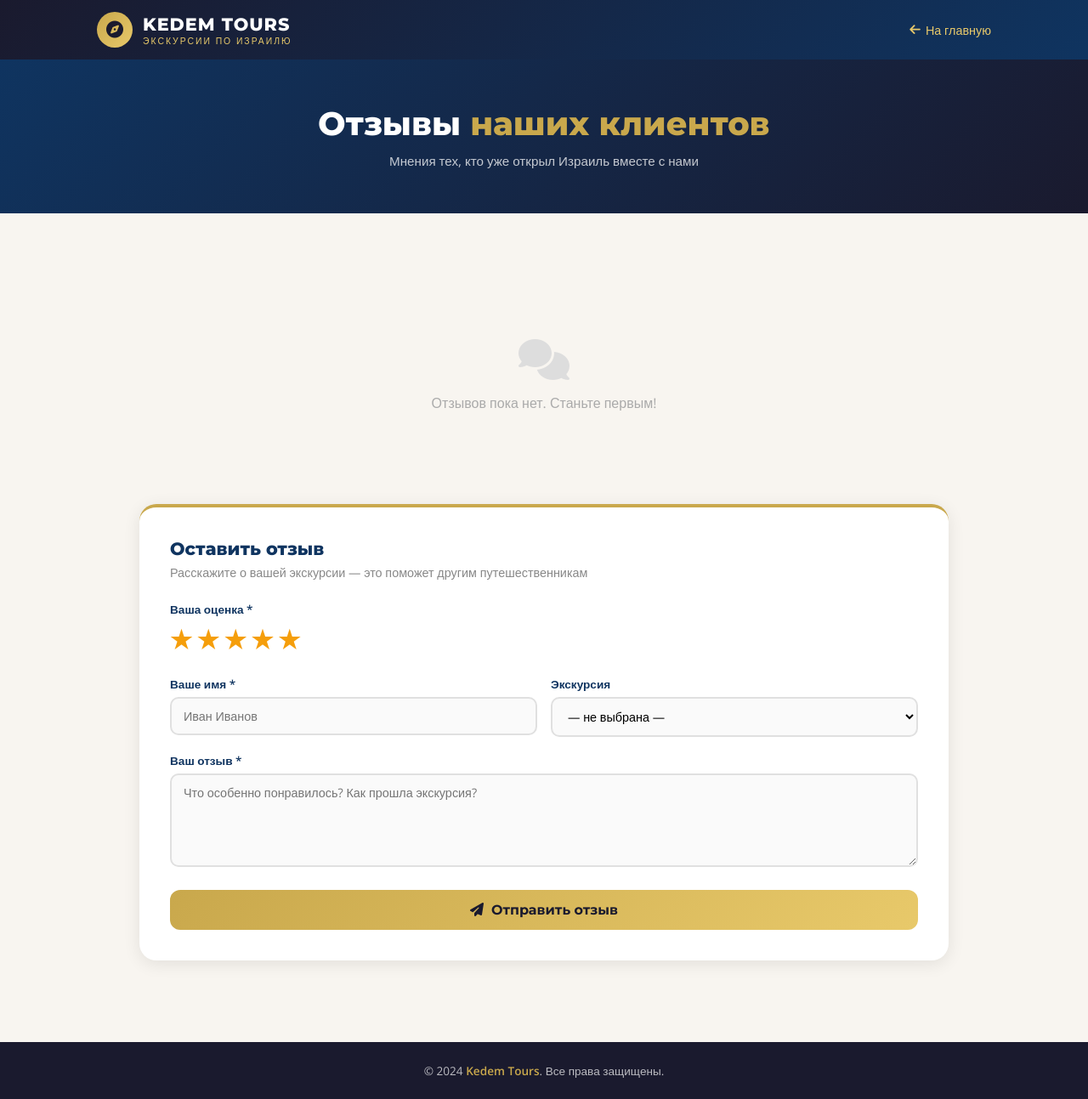
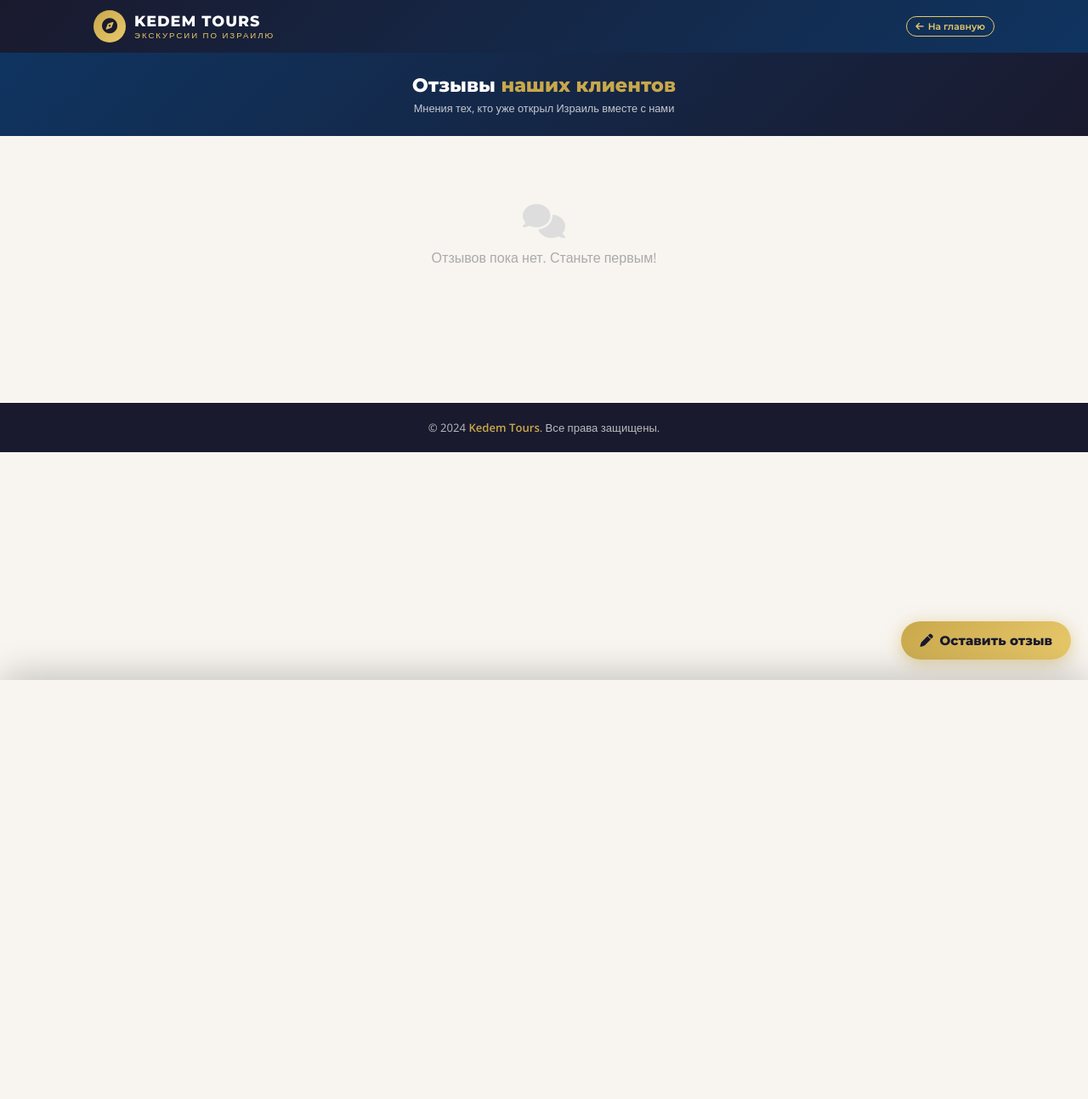
Before and after one commit to kravitz49/kedem-tours-site, a PHP site: page /reviews-page.php in a window 1280 px wide. Shown: the whole page at 85% size. After the commit the page ends 800 px from the top, so only its background shows below. Run offline with PHP 8.4, Linux system fonts and the light colour scheme; data that the repository does not hold is empty.

Commit message:
Reviews page: compact layout + form as FAB bottom sheet
Reduce hero, stats, cards size. Move review form to FAB button
that opens a slide-up bottom sheet. Add localStorage settings cache.

https://claude.ai/code/session_01RZwZJo9oty34tAU8XM2nXH

```diff
--- a/reviews-page.php
+++ b/reviews-page.php
@@ -13,84 +13,73 @@
     body { font-family: 'Open Sans', sans-serif; background: var(--bg); color: #2d2d2d; }
 
     header { background: linear-gradient(135deg,var(--dark),var(--accent)); box-shadow: 0 2px 20px rgba(0,0,0,.3); }
-    .header-inner { max-width:1100px; margin:0 auto; display:flex; align-items:center; justify-content:space-between; padding:14px 24px; }
-    .logo { display:flex; align-items:center; gap:12px; text-decoration:none; }
-    .logo-icon { width:42px; height:42px; border-radius:50%; background:linear-gradient(135deg,var(--gold),var(--gold-light)); display:flex; align-items:center; justify-content:center; font-size:20px; color:var(--dark); overflow:hidden; }
+    .header-inner { max-width:1100px; margin:0 auto; display:flex; align-items:center; justify-content:space-between; padding:12px 20px; }
+    .logo { display:flex; align-items:center; gap:10px; text-decoration:none; }
+    .logo-icon { width:38px; height:38px; border-radius:50%; background:linear-gradient(135deg,var(--gold),var(--gold-light)); display:flex; align-items:center; justify-content:center; font-size:18px; color:var(--dark); overflow:hidden; flex-shrink:0; }
     .logo-icon img { width:100%; height:100%; object-fit:cover; border-radius:50%; }
-    .logo-name { font-family:'Montserrat',sans-serif; font-weight:800; font-size:1.3rem; color:var(--white); letter-spacing:1px; }
-    .logo-sub  { font-size:.65rem; color:var(--gold-light); letter-spacing:2px; text-transform:uppercase; }
-    .back-btn  { color:var(--gold-light); text-decoration:none; font-size:.9rem; display:flex; align-items:center; gap:6px; }
-    .back-btn:hover { color:var(--gold); }
+    .logo-name { font-family:'Montserrat',sans-serif; font-weight:800; font-size:1.1rem; color:var(--white); letter-spacing:1px; }
+    .logo-sub  { font-size:.6rem; color:var(--gold-light); letter-spacing:2px; text-transform:uppercase; }
+    .back-btn  { display:inline-flex; align-items:center; gap:5px; background:transparent; border:1.5px solid var(--gold-light); color:var(--gold-light); text-decoration:none; font-size:.68rem; font-family:'Montserrat',sans-serif; font-weight:600; padding:4px 10px; border-radius:20px; white-space:nowrap; }
 
     /* HERO */
-    .reviews-hero {
-      background: linear-gradient(135deg, var(--accent) 0%, var(--dark) 100%);
-      padding: 52px 24px; text-align: center;
-    }
-    .reviews-hero h1 { font-family:'Montserrat',sans-serif; font-weight:800; font-size:clamp(1.6rem,4vw,2.4rem); color:var(--white); margin-bottom:10px; }
+    .reviews-hero { background: linear-gradient(135deg, var(--accent) 0%, var(--dark) 100%); padding: 24px 20px; text-align: center; }
+    .reviews-hero h1 { font-family:'Montserrat',sans-serif; font-weight:800; font-size:1.4rem; color:var(--white); margin-bottom:4px; }
     .reviews-hero h1 span { color:var(--gold); }
-    .reviews-hero p { color:rgba(255,255,255,.75); font-size:.95rem; }
+    .reviews-hero p { color:rgba(255,255,255,.75); font-size:.8rem; }
 
-    .section { max-width:1000px; margin:0 auto; padding:48px 24px; }
+    .section { max-width:1000px; margin:0 auto; padding:20px 16px 100px; }
 
     /* STATS */
-    .stats-row { display:flex; gap:24px; justify-content:center; flex-wrap:wrap; margin-bottom:40px; }
-    .stat-pill { background:var(--white); border-radius:14px; padding:20px 32px; text-align:center; box-shadow:var(--shadow); }
-    .stat-num  { font-family:'Montserrat',sans-serif; font-weight:800; font-size:2rem; color:var(--accent); }
-    .stat-lbl  { font-size:.8rem; color:#888; margin-top:2px; }
+    .stats-row { display:flex; gap:12px; justify-content:center; flex-wrap:wrap; margin-bottom:20px; }
+    .stat-pill { background:var(--white); border-radius:12px; padding:12px 24px; text-align:center; box-shadow:var(--shadow); }
+    .stat-num  { font-family:'Montserrat',sans-serif; font-weight:800; font-size:1.4rem; color:var(--accent); }
+    .stat-lbl  { font-size:.72rem; color:#888; margin-top:2px; }
 
     /* REVIEWS GRID */
-    .r-grid { display:grid; grid-template-columns:repeat(auto-fill,minmax(280px,1fr)); gap:20px; margin-bottom:48px; }
-    .r-card { background:var(--white); border-radius:16px; padding:24px; box-shadow:var(--shadow); display:flex; flex-direction:column; gap:10px; }
+    .r-grid { display:grid; grid-template-columns:repeat(auto-fill,minmax(260px,1fr)); gap:12px; margin-bottom:20px; }
+    .r-card { background:var(--white); border-radius:12px; padding:14px; box-shadow:var(--shadow); display:flex; flex-direction:column; gap:6px; }
     .r-top  { display:flex; align-items:center; justify-content:space-between; }
-    .r-name { font-family:'Montserrat',sans-serif; font-weight:700; font-size:.95rem; color:var(--accent); }
-    .r-stars{ color:#f59e0b; letter-spacing:2px; }
-    .r-exc  { font-size:.75rem; color:var(--gold); font-weight:600; text-transform:uppercase; letter-spacing:.5px; }
-    .r-text { font-size:.88rem; color:#444; line-height:1.45; flex:1; }
-    .r-date { font-size:.75rem; color:#bbb; }
+    .r-name { font-family:'Montserrat',sans-serif; font-weight:700; font-size:.85rem; color:var(--accent); }
+    .r-stars{ color:#f59e0b; font-size:.85rem; }
+    .r-exc  { font-size:.7rem; color:var(--gold); font-weight:600; text-transform:uppercase; letter-spacing:.5px; }
+    .r-text { font-size:.82rem; color:#444; line-height:1.45; }
+    .r-date { font-size:.7rem; color:#bbb; }
 
-    .no-reviews { text-align:center; padding:60px 20px; color:#aaa; }
-    .no-reviews i { font-size:3rem; display:block; margin-bottom:16px; color:#ddd; }
+    .no-reviews { text-align:center; padding:40px 20px; color:#aaa; }
+    .no-reviews i { font-size:2.5rem; display:block; margin-bottom:12px; color:#ddd; }
 
-    /* FORM */
-    .form-section {
-      background:var(--white); border-radius:20px; padding:36px;
-      box-shadow:var(--shadow); border-top:4px solid var(--gold);
-    }
-    .form-title { font-family:'Montserrat',sans-serif; font-weight:800; font-size:1.3rem; color:var(--accent); margin-bottom:6px; }
-    .form-sub   { color:#888; font-size:.9rem; margin-bottom:24px; }
-    .form-row   { display:grid; grid-template-columns:1fr 1fr; gap:16px; }
-    .form-group { margin-bottom:18px; }
-    .form-group label { display:block; font-weight:600; font-size:.85rem; color:var(--accent); margin-bottom:6px; }
-    .form-group input,
-    .form-group select,
-    .form-group textarea {
-      width:100%; padding:11px 14px; border:2px solid #e0e0e0; border-radius:10px;
-      font-family:'Open Sans',sans-serif; font-size:.9rem; outline:none;
-      transition:border-color .2s; background:#fafafa;
-    }
+    /* FAB */
+    .review-fab { position:fixed; bottom:24px; right:20px; z-index:300; background:linear-gradient(135deg,var(--gold),var(--gold-light)); color:var(--dark); border:none; border-radius:30px; padding:13px 22px; font-family:'Montserrat',sans-serif; font-weight:800; font-size:.95rem; cursor:pointer; box-shadow:0 4px 20px rgba(201,168,76,.5); display:flex; align-items:center; gap:8px; }
+    .review-fab:active { transform:scale(0.95); }
+
+    /* OVERLAY */
+    .sheet-overlay { display:none; position:fixed; inset:0; background:rgba(0,0,0,.5); z-index:400; }
+    .sheet-overlay.open { display:block; }
+
+    /* BOTTOM SHEET */
+    .review-sheet { position:fixed; bottom:0; left:0; right:0; z-index:401; background:var(--white); border-radius:20px 20px 0 0; padding:20px 20px 32px; max-height:92vh; overflow-y:auto; transform:translateY(100%); transition:transform .35s cubic-bezier(.32,1,.23,1); box-shadow:0 -8px 40px rgba(0,0,0,.2); }
+    .review-sheet.open { transform:translateY(0); }
+    .sheet-handle { width:40px; height:4px; background:#ddd; border-radius:4px; margin:0 auto 16px; }
+    .sheet-close { position:absolute; top:14px; right:14px; background:rgba(0,0,0,.07); border:none; border-radius:50%; width:28px; height:28px; font-size:.9rem; cursor:pointer; display:flex; align-items:center; justify-content:center; color:#555; }
+    .form-title { font-family:'Montserrat',sans-serif; font-weight:800; font-size:1rem; color:var(--accent); margin-bottom:3px; }
+    .form-sub   { color:#888; font-size:.75rem; margin-bottom:14px; }
+    .form-row   { display:grid; grid-template-columns:1fr 1fr; gap:10px; }
+    .form-group { margin-bottom:10px; }
+    .form-group label { display:block; font-weight:600; font-size:.75rem; color:var(--accent); margin-bottom:3px; }
+    .form-group input, .form-group select, .form-group textarea { width:100%; padding:8px 10px; border:2px solid #e0e0e0; border-radius:8px; font-family:'Open Sans',sans-serif; font-size:.82rem; outline:none; transition:border-color .2s; background:#fafafa; }
     .form-group input:focus, .form-group select:focus, .form-group textarea:focus { border-color:var(--gold); background:var(--white); }
-    .form-group textarea { resize:vertical; min-height:110px; }
-    .submit-btn {
-      width:100%; padding:14px; background:linear-gradient(135deg,var(--gold),var(--gold-light));
-      color:var(--dark); border:none; border-radius:12px;
-      font-family:'Montserrat',sans-serif; font-weight:700; font-size:1rem;
-      cursor:pointer; transition:opacity .2s; margin-top:4px;
-    }
+    .form-group textarea { resize:vertical; min-height:80px; }
+    .star-picker { display:flex; gap:4px; margin-bottom:10px; }
+    .star-picker label { font-size:1.6rem; cursor:pointer; color:#ddd; transition:color .15s; }
+    .star-picker label.active { color:#f59e0b; }
+    .submit-btn { width:100%; padding:11px; background:linear-gradient(135deg,var(--gold),var(--gold-light)); color:var(--dark); border:none; border-radius:10px; font-family:'Montserrat',sans-serif; font-weight:700; font-size:.9rem; cursor:pointer; transition:opacity .2s; margin-top:4px; }
     .submit-btn:hover { opacity:.9; }
     .submit-btn:disabled { opacity:.6; cursor:not-allowed; }
-    .form-msg { text-align:center; padding:12px; border-radius:10px; font-weight:600; font-size:.9rem; margin-top:14px; display:none; }
+    .form-msg { text-align:center; padding:10px; border-radius:8px; font-weight:600; font-size:.82rem; margin-top:8px; display:none; }
     .form-msg.success { background:#d4edda; color:#155724; display:block; }
     .form-msg.error   { background:#f8d7da; color:#721c24; display:block; }
 
-    /* STAR PICKER */
-    .star-picker { display:flex; gap:6px; margin-bottom:18px; }
-    .star-picker input { display:none; }
-    .star-picker label { font-size:1.8rem; cursor:pointer; color:#ddd; transition:color .15s; }
-    .star-picker label:hover,
-    .star-picker label.active { color:#f59e0b; }
-
-    footer { background:var(--dark); color:rgba(255,255,255,.7); text-align:center; padding:24px; font-size:.85rem; margin-top:48px; }
+    footer { background:var(--dark); color:rgba(255,255,255,.7); text-align:center; padding:20px; font-size:.82rem; }
     footer strong { color:var(--gold); }
 
     @media (max-width:560px) { .form-row { grid-template-columns:1fr; } }
@@ -117,23 +106,26 @@
 </div>
 
 <div class="section">
-
-  <!-- Статистика -->
   <div class="stats-row" id="statsRow"></div>
-
-  <!-- Список отзывов -->
   <div class="r-grid" id="reviewsGrid">
-    <div class="no-reviews" style="grid-column:1/-1">
-      <i class="fa fa-spinner fa-spin"></i>
-      Загружаем отзывы...
+    <div class="no-reviews" style="grid-column:1/-1"><i class="fa fa-spinner fa-spin"></i>Загружаем отзывы...</div>
   </div>
 </div>
 
-  <!-- Форма -->
-  <div class="form-section">
+<footer><p>&copy; 2024 <strong id="footerName">Kedem Tours</strong>. Все права защищены.</p></footer>
+
+<!-- FAB -->
+<button class="review-fab" onclick="openSheet()"><i class="fa fa-pen"></i> Оставить отзыв</button>
+
+<!-- OVERLAY -->
+<div class="sheet-overlay" id="sheetOverlay" onclick="closeSheet()"></div>
+
+<!-- BOTTOM SHEET -->
+<div class="review-sheet" id="reviewSheet">
+  <div class="sheet-handle"></div>
+  <button class="sheet-close" onclick="closeSheet()"><i class="fa fa-times"></i></button>
   <div class="form-title">Оставить отзыв</div>
-    <div class="form-sub">Расскажите о вашей экскурсии — это поможет другим путешественникам</div>
-
+  <div class="form-sub">Расскажите о вашей экскурсии</div>
   <form id="reviewForm" novalidate>
     <div class="form-group">
       <label>Ваша оценка *</label>
@@ -147,31 +139,14 @@
       <input type="hidden" id="rRating" value="5"/>
     </div>
     <div class="form-row">
-        <div class="form-group">
-          <label>Ваше имя *</label>
-          <input type="text" id="rName" placeholder="Иван Иванов"/>
+      <div class="form-group"><label>Ваше имя *</label><input type="text" id="rName" placeholder="Иван Иванов"/></div>
+      <div class="form-group"><label>Экскурсия</label><select id="rExcursion"><option value="">— не выбрана —</option></select></div>
     </div>
-        <div class="form-group">
-          <label>Экскурсия</label>
-          <select id="rExcursion"><option value="">— не выбрана —</option></select>
-        </div>
-      </div>
-      <div class="form-group">
-        <label>Ваш отзыв *</label>
-        <textarea id="rText" placeholder="Что особенно понравилось? Как прошла экскурсия?"></textarea>
-      </div>
-      <button type="submit" class="submit-btn" id="submitBtn">
-        <i class="fa fa-paper-plane"></i>&nbsp; Отправить отзыв
-      </button>
+    <div class="form-group"><label>Ваш отзыв *</label><textarea id="rText" placeholder="Что особенно понравилось?"></textarea></div>
+    <button type="submit" class="submit-btn" id="submitBtn"><i class="fa fa-paper-plane"></i>&nbsp; Отправить отзыв</button>
     <div class="form-msg" id="formMsg"></div>
   </form>
 </div>
-
-</div>
-
-<footer>
-  <p>&copy; 2024 <strong id="footerName">Kedem Tours</strong>. Все права защищены.</p>
-</footer>
 
 <script>
 var selectedRating = 5;
@@ -180,101 +155,79 @@ setStar(5);
 function setStar(n) {
   selectedRating = n;
   document.getElementById('rRating').value = n;
-  for (var i = 1; i <= 5; i++) {
-    document.getElementById('s' + i).classList.toggle('active', i <= n);
-  }
+  for (var i = 1; i <= 5; i++) document.getElementById('s' + i).classList.toggle('active', i <= n);
 }
 
-// Загрузка настроек сайта
-fetch('/settings.php').then(function(r){ return r.json(); }).then(function(s) {
-  if (s.logo_image) document.getElementById('logoIcon').innerHTML = '<img src="' + s.logo_image + '" alt="logo">';
-  if (s.logo_text)  { document.getElementById('logoName').textContent = s.logo_text; document.getElementById('footerName').textContent = s.logo_text; }
-  if (s.logo_sub)   document.getElementById('logoSub').textContent = s.logo_sub;
+function openSheet() {
+  document.getElementById('reviewSheet').classList.add('open');
+  document.getElementById('sheetOverlay').classList.add('open');
+  document.body.style.overflow = 'hidden';
+}
+function closeSheet() {
+  document.getElementById('reviewSheet').classList.remove('open');
+  document.getElementById('sheetOverlay').classList.remove('open');
+  document.body.style.overflow = '';
+}
+
+// Настройки
+(function(s){ if(!s) return;
+  if(s.logo_image) document.getElementById('logoIcon').innerHTML='<img src="'+s.logo_image+'" alt="logo">';
+  if(s.logo_text){ document.getElementById('logoName').textContent=s.logo_text; document.getElementById('footerName').textContent=s.logo_text; }
+  if(s.logo_sub) document.getElementById('logoSub').textContent=s.logo_sub;
+})(JSON.parse(localStorage.getItem('site_settings')||'null'));
+
+fetch('/settings.php').then(function(r){return r.json();}).then(function(s){
+  localStorage.setItem('site_settings',JSON.stringify(s));
+  if(s.logo_image) document.getElementById('logoIcon').innerHTML='<img src="'+s.logo_image+'" alt="logo">';
+  if(s.logo_text){ document.getElementById('logoName').textContent=s.logo_text; document.getElementById('footerName').textContent=s.logo_text; }
+  if(s.logo_sub) document.getElementById('logoSub').textContent=s.logo_sub;
 }).catch(function(){});
 
-// Загрузка экскурсий в select
-fetch('/api/excursions.php').then(function(r){ return r.json(); }).then(function(list) {
-  var sel = document.getElementById('rExcursion');
-  list.forEach(function(e) {
-    var opt = document.createElement('option');
-    opt.value = opt.textContent = e.title;
-    sel.appendChild(opt);
-  });
+// Экскурсии в select
+fetch('/api/excursions.php').then(function(r){return r.json();}).then(function(list){
+  var sel=document.getElementById('rExcursion');
+  list.forEach(function(e){ var o=document.createElement('option'); o.value=o.textContent=e.title; sel.appendChild(o); });
 }).catch(function(){});
 
-// Загрузка отзывов
-fetch('/reviews.php').then(function(r){ return r.json(); }).then(function(reviews) {
-  var grid = document.getElementById('reviewsGrid');
-  var statsRow = document.getElementById('statsRow');
-
-  // Статистика
-  if (reviews.length) {
-    var avg = (reviews.reduce(function(s,r){ return s + (r.rating||5); }, 0) / reviews.length).toFixed(1);
-    statsRow.innerHTML =
-      '<div class="stat-pill"><div class="stat-num">' + reviews.length + '</div><div class="stat-lbl">Отзывов</div></div>' +
-      '<div class="stat-pill"><div class="stat-num">' + avg + ' <span style="color:#f59e0b;font-size:1.5rem">★</span></div><div class="stat-lbl">Средняя оценка</div></div>';
+// Отзывы
+fetch('/reviews.php').then(function(r){return r.json();}).then(function(reviews){
+  var grid=document.getElementById('reviewsGrid');
+  var statsRow=document.getElementById('statsRow');
+  if(reviews.length){
+    var avg=(reviews.reduce(function(s,r){return s+(r.rating||5);},0)/reviews.length).toFixed(1);
+    statsRow.innerHTML='<div class="stat-pill"><div class="stat-num">'+reviews.length+'</div><div class="stat-lbl">Отзывов</div></div>'+
+      '<div class="stat-pill"><div class="stat-num">'+avg+' <span style="color:#f59e0b;font-size:1.1rem">★</span></div><div class="stat-lbl">Средняя оценка</div></div>';
   }
-
-  // Карточки
-  if (!reviews.length) {
-    grid.innerHTML = '<div class="no-reviews" style="grid-column:1/-1"><i class="fa fa-comments"></i>Отзывов пока нет. Станьте первым!</div>';
-    return;
-  }
-  grid.innerHTML = reviews.map(function(r) {
-    var stars = '';
-    for (var i=0;i<5;i++) stars += i < r.rating ? '★' : '☆';
-    return '<div class="r-card">' +
-      '<div class="r-top"><div class="r-name">' + r.name + '</div><div class="r-stars">' + stars + '</div></div>' +
-      (r.excursion ? '<div class="r-exc">' + r.excursion + '</div>' : '') +
-      '<div class="r-text">' + r.text + '</div>' +
-      '<div class="r-date">' + new Date(r.date).toLocaleDateString('ru-RU') + '</div>' +
-    '</div>';
+  if(!reviews.length){ grid.innerHTML='<div class="no-reviews" style="grid-column:1/-1"><i class="fa fa-comments"></i>Отзывов пока нет. Станьте первым!</div>'; return; }
+  grid.innerHTML=reviews.map(function(r){
+    var stars=''; for(var i=0;i<5;i++) stars+=i<r.rating?'★':'☆';
+    return '<div class="r-card"><div class="r-top"><div class="r-name">'+r.name+'</div><div class="r-stars">'+stars+'</div></div>'+
+      (r.excursion?'<div class="r-exc">'+r.excursion+'</div>':'')+
+      '<div class="r-text">'+r.text+'</div><div class="r-date">'+new Date(r.date).toLocaleDateString('ru-RU')+'</div></div>';
   }).join('');
 }).catch(function(){
-  document.getElementById('reviewsGrid').innerHTML =
-    '<div class="no-reviews" style="grid-column:1/-1"><i class="fa fa-exclamation-circle"></i>Не удалось загрузить отзывы</div>';
+  document.getElementById('reviewsGrid').innerHTML='<div class="no-reviews" style="grid-column:1/-1"><i class="fa fa-exclamation-circle"></i>Не удалось загрузить отзывы</div>';
 });
 
-// Отправка отзыва
-document.getElementById('reviewForm').addEventListener('submit', function(e) {
+// Отправка
+document.getElementById('reviewForm').addEventListener('submit',function(e){
   e.preventDefault();
-  var name = document.getElementById('rName').value.trim();
-  var text = document.getElementById('rText').value.trim();
-  var msg  = document.getElementById('formMsg');
-  var btn  = document.getElementById('submitBtn');
-  if (!name || !text) {
-    msg.textContent = 'Пожалуйста, заполните имя и текст отзыва';
-    msg.className = 'form-msg error';
-    return;
-  }
-  btn.disabled = true;
-  btn.textContent = 'Отправляем...';
-  fetch('/reviews.php', {
-    method: 'POST',
-    headers: { 'Content-Type': 'application/json' },
-    body: JSON.stringify({
-      name: name,
-      text: text,
-      rating: selectedRating,
-      excursion: document.getElementById('rExcursion').value
-    })
-  }).then(function(r){ return r.json(); }).then(function(data) {
-    if (data.success) {
-      msg.textContent = '✅ Спасибо! Ваш отзыв отправлен на модерацию и появится после проверки.';
-      msg.className = 'form-msg success';
-      document.getElementById('reviewForm').reset();
-      setStar(5);
-    } else {
-      msg.textContent = data.error || 'Ошибка. Попробуйте ещё раз.';
-      msg.className = 'form-msg error';
-    }
-  }).catch(function() {
-    msg.textContent = 'Ошибка соединения. Попробуйте позже.';
-    msg.className = 'form-msg error';
-  }).finally(function() {
-    btn.disabled = false;
-    btn.innerHTML = '<i class="fa fa-paper-plane"></i>&nbsp; Отправить отзыв';
-  });
+  var name=document.getElementById('rName').value.trim();
+  var text=document.getElementById('rText').value.trim();
+  var msg=document.getElementById('formMsg');
+  var btn=document.getElementById('submitBtn');
+  if(!name||!text){ msg.textContent='Пожалуйста, заполните имя и текст отзыва'; msg.className='form-msg error'; return; }
+  btn.disabled=true; btn.textContent='Отправляем...';
+  fetch('/reviews.php',{method:'POST',headers:{'Content-Type':'application/json'},
+    body:JSON.stringify({name:name,text:text,rating:selectedRating,excursion:document.getElementById('rExcursion').value})
+  }).then(function(r){return r.json();}).then(function(data){
+    if(data.success){
+      msg.textContent='✅ Спасибо! Ваш отзыв отправлен на модерацию.';
+      msg.className='form-msg success';
+      document.getElementById('reviewForm').reset(); setStar(5);
+    } else { msg.textContent=data.error||'Ошибка. Попробуйте ещё раз.'; msg.className='form-msg error'; }
+  }).catch(function(){ msg.textContent='Ошибка соединения.'; msg.className='form-msg error';
+  }).finally(function(){ btn.disabled=false; btn.innerHTML='<i class="fa fa-paper-plane"></i>&nbsp; Отправить отзыв'; });
 });
 </script>
 </body>
```
Lines whose indentation alone changed are shown as unchanged.
